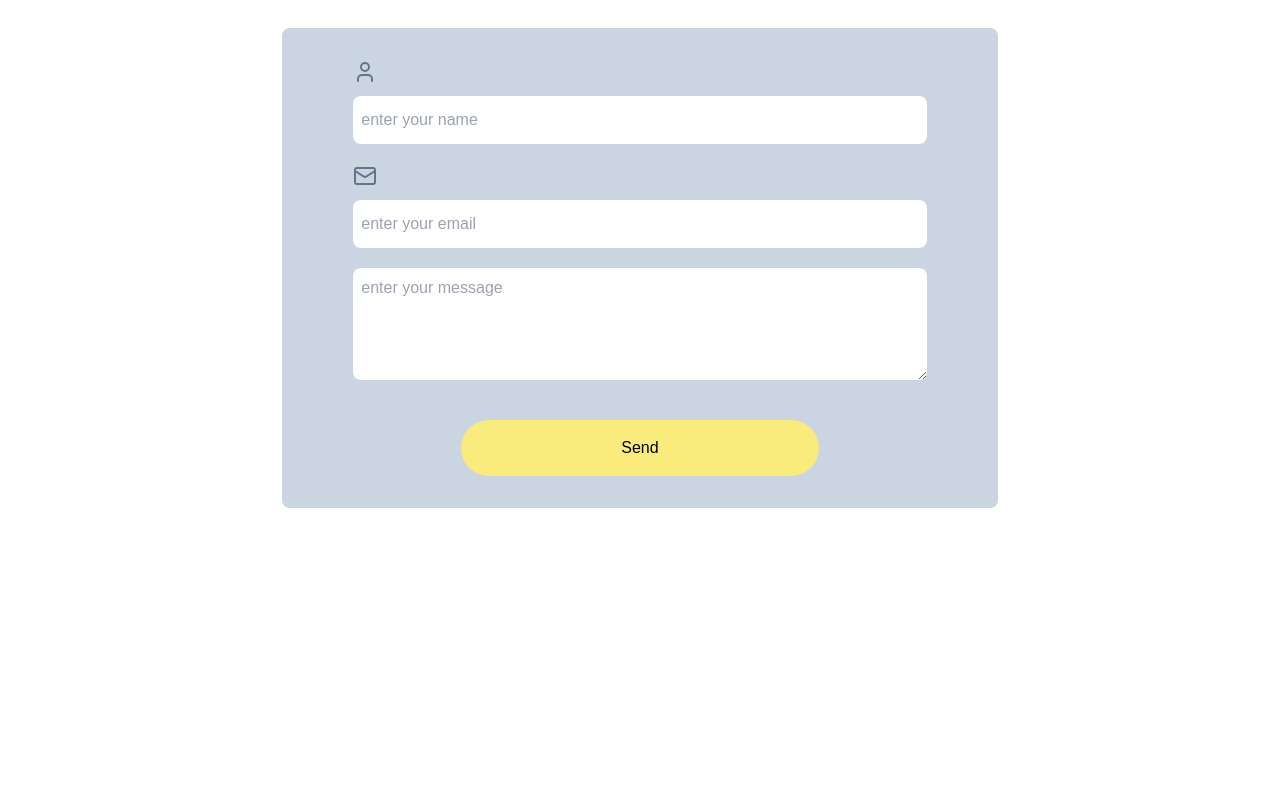
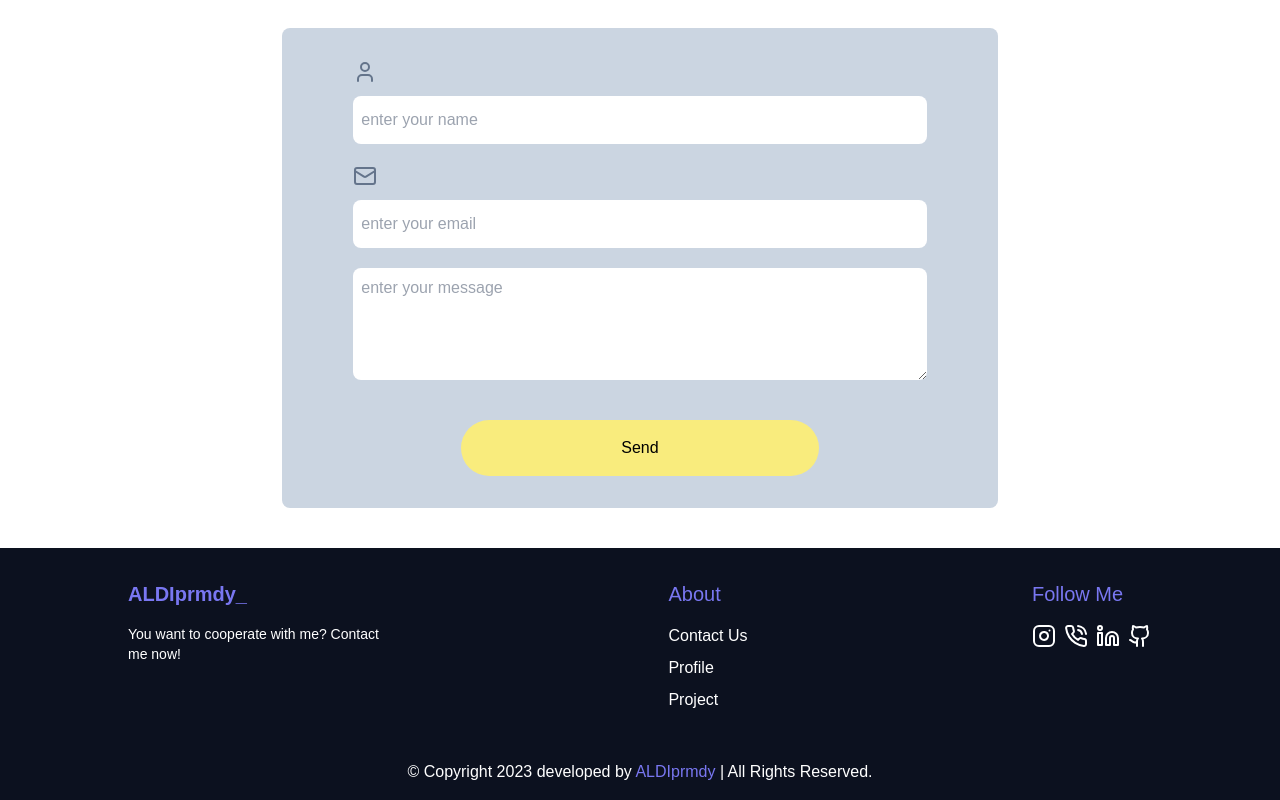
Before and after one commit to aldipram/myPortofolio, a React (Vite) app: page / in a window 1280 px wide. Shown: the part 3529-4329 px from the top of the page. Before the commit the page ends 4037 px from the top, so only its background shows below. Built offline with nearby package versions, Linux system fonts and the light colour scheme.

Commit message:
footer end

```diff
--- a/src/App.jsx
+++ b/src/App.jsx
@@ -1,5 +1,6 @@
 import About from "./Components/About"
 import Contact from "./Components/Contact"
+import Footer from "./Components/Footer"
 import Home from "./Components/Home"
 import Navbar from "./Components/Navbar"
 import Profile from "./Components/Profile"
@@ -15,6 +16,7 @@ function App() {
       <Project />
       <Profile />
       <Contact />
+      <Footer />
     </div>
     </>
   )
--- /dev/null
+++ b/src/Components/Footer.jsx
@@ -0,0 +1,58 @@
+import { Github, Instagram, Linkedin, PhoneCall } from "lucide-react";
+import React from "react";
+
+function Footer() {
+  return (
+    <>
+      <div className="bg-darkBackground text-white mt-10">
+        <div className="w-[80%] mx-auto flex flex-col md:flex-row justify-between py-8 md:mx-32 md:gap-3">
+          <div className="w-full md:w-1/4">
+            <h1 className="font-semibold text-xl text-[#7977f1] pb-4">ALDIprmdy_</h1>
+            <p className="text-sm">
+                You want to cooperate with me? Contact me now!
+            </p>
+          </div>
+          <div>
+            <h1 className="font-medium text-[#7977f1] text-xl pb-4 pt-5 md:pt-0">About</h1>
+            <nav className="flex flex-col gap-2">
+              <a
+                className="hover:text-brightColor transition-all cursor-pointer"
+                href="#contact"
+              >
+                Contact Us
+              </a>
+              <a
+                className="hover:text-brightColor transition-all cursor-pointer"
+                href="#profile"
+              >
+                Profile
+              </a>
+              <a
+                className="hover:text-brightColor transition-all cursor-pointer"
+                href="#project"
+              >
+                Project
+              </a>
+            </nav>
+          </div>
+          <div>
+            <h1 className="font-medium text-xl text-[#7977f1] pb-4">Follow Me</h1>
+            <nav className="flex flex-col lg:flex-row md:items-center gap-2">
+                <a className='hover:text-brightColor transition-all' href="https://www.instagram.com/nandaaaldii/"><Instagram /></a>
+                <a className='hover:text-brightColor transition-all' href="https://wa.me/+6288232240609"><PhoneCall /></a>
+                <a className='hover:text-brightColor transition-all' href="https://www.linkedin.com/in/aldipramudya-aldi/"><Linkedin /></a>
+                <a className='hover:text-brightColor transition-all' href="https://github.com/aldipram"><Github /></a>
+            </nav>
+          </div>
+        </div>
+        <div className="w-[80%] mx-auto">
+            <p className="text-center py-4">
+                &copy; Copyright 2023 developed by <span className="text-[#7977f1]">ALDIprmdy</span> | All Rights Reserved.
+            </p>
+        </div>
+      </div>
+    </>
+  );
+}
+
+export default Footer;
```
